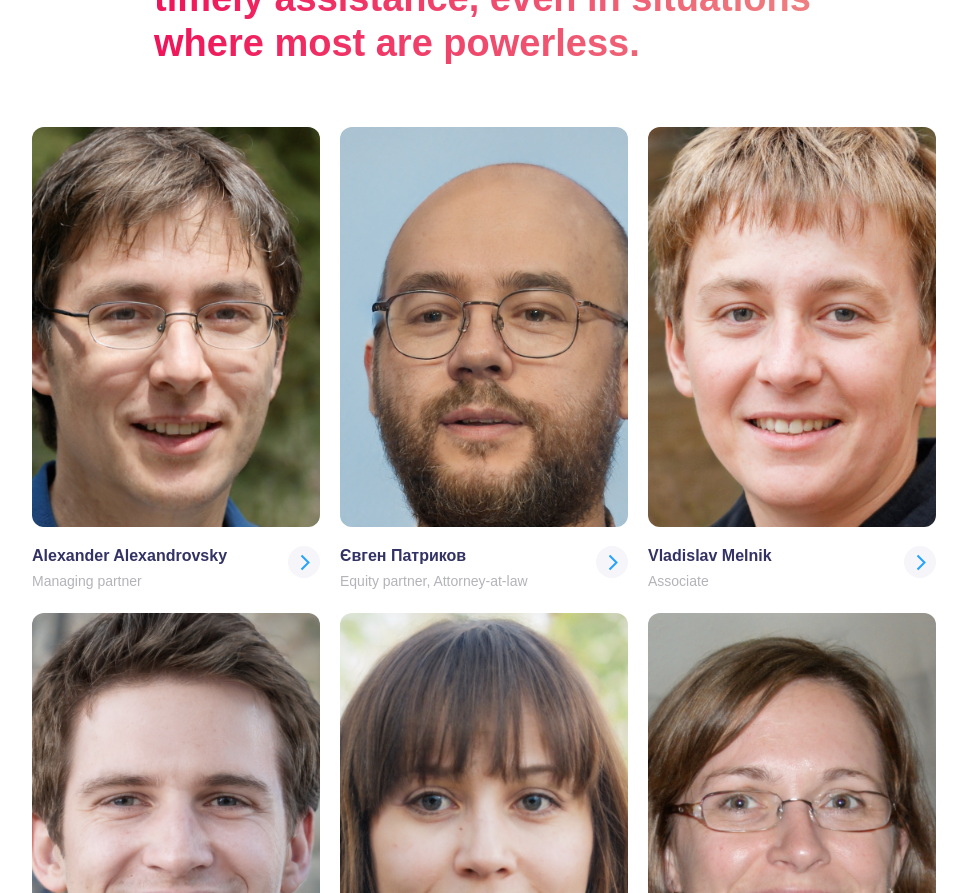
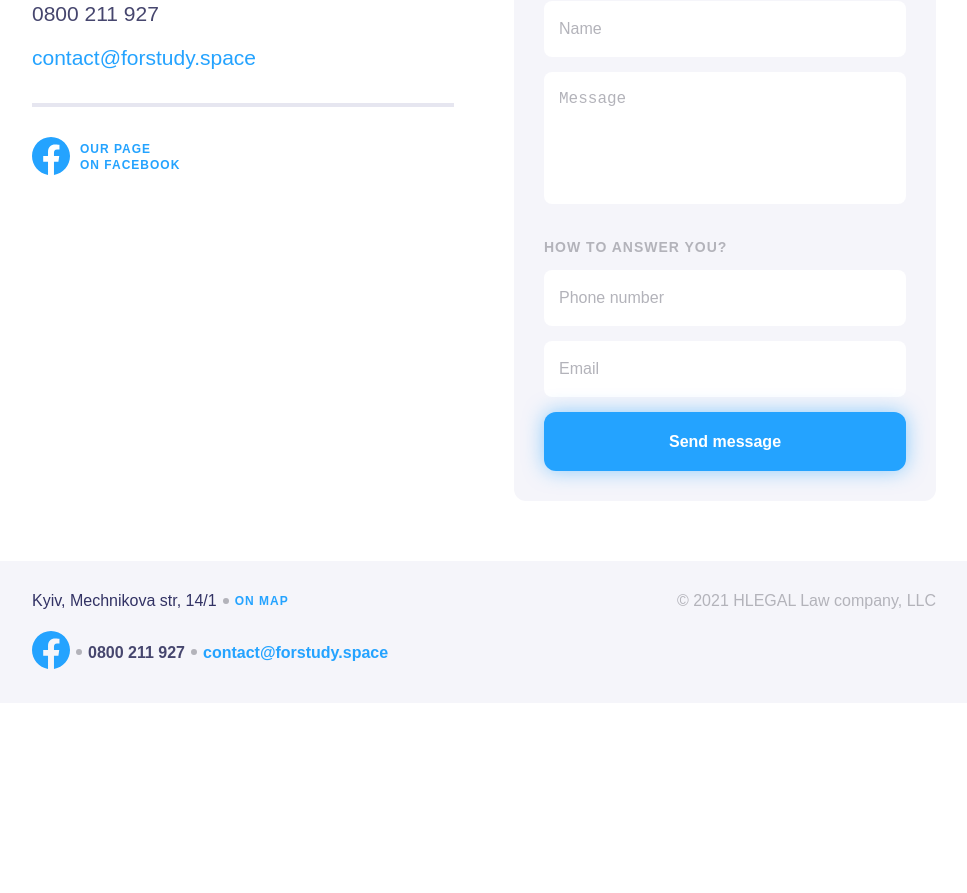
Before and after one commit to Danelsene/front-basic, a plain HTML site: page index.html in a window 1280 px wide. Shown: the part 292-1185 px from the top of the page, without its empty margins (156-1123 px from the left). After the commit the page ends 995 px from the top, so only its background shows below. Drawn offline with Linux system fonts and the light colour scheme.

Commit message:
contact page

```diff
--- a/index.html
+++ b/index.html
@@ -5,7 +5,7 @@
     <meta charset="UTF-8">
     <meta http-equiv="X-UA-Compatible" content="IE=edge">
     <meta name="viewport" content="width=device-width, initial-scale=1.0">
-    <title>Team page</title>
+    <title>Contact page</title>
     <link rel="stylesheet" href="./fonts/fonts.css">
     <link rel="stylesheet" href="./style.css">
     <link rel="stylesheet" href="./media.css">
@@ -17,7 +17,7 @@
             <div class="head_logo">
                 <img src="./images/logo.png" alt="logo">
                 <img src="./images/slash.png" alt="slash">
-                <p class="page_name">team</p>
+                <p class="page_name">contact</p>
             </div>
             <img src="./images/lawcompany.png" alt="lawcompany">
         </div>
@@ -58,7 +58,7 @@
                 <div class="head_logo">
                     <img src="./images/logo.png" alt="logo">
                     <img src="./images/slash.png" alt="slash">
-                    <h1 class="page_name">team</h1>
+                    <h1 class="page_name">contact</h1>
                 </div>
                 <img src="./images/lawcompany.png" alt="lawcompany">
             </div>
@@ -66,9 +66,9 @@
                 <ul class="nav_ul">
                     <li>about us</li>
                     <li>services</li>
-                    <li class="active_page">team</li>
+                    <li>team</li>
                     <li>publications</li>
-                    <li>contacts</li>
+                    <li class="active_page">contact</li>
                 </ul>
             </nav>
         </div>
@@ -96,7 +96,7 @@
                     <div class="head_logo">
                         <img src="./images/logo.png" alt="logo">
                         <img src="./images/slash.png" alt="slash" class="slash">
-                        <p class="page_name">team</p>
+                        <p class="page_name">contact</p>
                     </div>
                     <img src="./images/lawcompany.png" alt="lawcompany" class="lawcompany">
                 </div>
@@ -112,131 +112,65 @@
                         <ul>
                             <li><a href="#" class="nav_link_burger">about us</a></li>
                             <li><a href="#" class="nav_link_burger">services</a></li>
-                            <li><a href="#" class="nav_link_burger current">team</a></li>
+                            <li><a href="#" class="nav_link_burger">team</a></li>
                             <li><a href="#" class="nav_link_burger">publications</a></li>
-                            <li><a href="#" class="nav_link_burger">contacts</a></li>
+                            <li><a href="#" class="nav_link_burger current">contacts</a></li>
                         </ul>
                     </nav>
                 </div>
             </div>
         </section>
-        <section class="main_text_section container">
-            <h1 class="main_text">We are used to taking responsibility and always guarantee honest, timely assistance,
-                even in situations where most are powerless.</h1>
-        </section>
-        <section class="container">
-            <div class="wrapper">
-                <div class="team_card">
-                    <img src="./images/Team-1.png" alt="team1">
-                    <div class="name_part">
-                        <div class="name_text">
-                            <p class="name">Alexander Alexandrovsky</p>
-                            <p class="prof">Managing partner</p>
-                        </div>
+        <section class="container small main_grid">
+            <div class="main_left">
+                <p class="contact_adress">Kyiv, <br> Mechnikova str, 14</p>
+                <div class="gray_line"></div>
+                <p class="contact_tel">
+                    <a href="tel:0800211927">0800 211 927</a>
+                </p>
+                <p class="contact_email">
+                    <a href="mailto:contact@forstudy.space">contact@forstudy.space</a>
+                </p>
+                <div class="gray_line"></div>
+                <div class="contact_facebook_link">
+                    <a href="#" class="footer_face">
+                        <svg width="38" height="38" viewBox="0 0 38 38" fill="none" xmlns="http://www.w3.org/2000/svg">
+                            <path
+                                d="M38 19.1161C38 8.55857 29.4934 0 19 0C8.50658 0 0 8.55857 0 19.1161C0 28.6575 6.94803 36.5659 16.0312 38V24.6419H11.207V19.1161H16.0312V14.9046C16.0312 10.1136 18.8678 7.46723 23.2078 7.46723C25.2866 7.46723 27.4609 7.84059 27.4609 7.84059V12.545H25.0651C22.7048 12.545 21.9688 14.0185 21.9688 15.5302V19.1161H27.2383L26.3959 24.6419H21.9688V38C31.052 36.5659 38 28.6575 38 19.1161Z"
+                                fill="#24A3FF" />
+                        </svg>
+                    </a>
+                    <a href="https://www.facebook.com/" class="faceb_link">our page <br> on facebook</a>
+                </div>
+            </div>
+            <div class="main_right">
+                <h2 class="form_title">We would like to help you</h2>
+                <form action="./index.html" method="post">
+                    <fieldset class="fieldset">
                         <p>
-                            <a href="#" class="more">
-                                <svg width="32" height="32" viewBox="0 0 32 32" fill="none"
-                                    xmlns="http://www.w3.org/2000/svg">
-                                    <circle cx="16" cy="16" r="16" fill="#F5F5FA" />
-                                    <path d="M13.5 23.5L20.5 16.5L13.5 9.5" stroke="#24A3FF" stroke-width="2" />
-                                </svg>
-                            </a>
+                            <label>
+                                <input type="text" name="firstname" placeholder="Name" class="input" required>
+                            </label>
                         </p>
-                    </div>
-                </div>
-                <div class="team_card">
-                    <img src="./images/Team-2.png" alt="team2">
-                    <div class="name_part">
-                        <div class="name_text">
-                            <p class="name">Євген Патриков</p>
-                            <p class="prof">Equity partner, Attorney-at-law</p>
-                        </div>
                         <p>
-                            <a href="#" class="more">
-                                <svg width="32" height="32" viewBox="0 0 32 32" fill="none"
-                                    xmlns="http://www.w3.org/2000/svg">
-                                    <circle cx="16" cy="16" r="16" fill="#F5F5FA" />
-                                    <path d="M13.5 23.5L20.5 16.5L13.5 9.5" stroke="#24A3FF" stroke-width="2" />
-                                </svg>
-                            </a>
+                            <label>
+                                <textarea name="message" id="message" cols="30" rows="4" class="input message"
+                                    placeholder="Message"></textarea>
+                            </label>
                         </p>
-                    </div>
-                </div>
-                <div class="team_card">
-                    <img src="./images/Team-3.jpg" alt="team3">
-                    <div class="name_part">
-                        <div class="name_text">
-                            <p class="name">Vladislav Melnik</p>
-                            <p class="prof">Associate</p>
-                        </div>
+                        <p class="form_second_title">How to answer you?</p>
                         <p>
-                            <a href="#" class="more">
-                                <svg width="32" height="32" viewBox="0 0 32 32" fill="none"
-                                    xmlns="http://www.w3.org/2000/svg">
-                                    <circle cx="16" cy="16" r="16" fill="#F5F5FA" />
-                                    <path d="M13.5 23.5L20.5 16.5L13.5 9.5" stroke="#24A3FF" stroke-width="2" />
-                                </svg>
-                            </a>
+                            <label>
+                                <input type="tel" name="phone" placeholder="Phone number" class="input" required>
+                            </label>
                         </p>
-                    </div>
-                </div>
-                <div class="team_card">
-                    <img src="./images/Team-4.png" alt="team4">
-                    <div class="name_part">
-                        <div class="name_text">
-                            <p class="name">Sergey Binn</p>
-                            <p class="prof">Associate</p>
-                        </div>
-
                         <p>
-                            <a href="#" class="more">
-                                <svg width="32" height="32" viewBox="0 0 32 32" fill="none"
-                                    xmlns="http://www.w3.org/2000/svg">
-                                    <circle cx="16" cy="16" r="16" fill="#F5F5FA" />
-                                    <path d="M13.5 23.5L20.5 16.5L13.5 9.5" stroke="#24A3FF" stroke-width="2" />
-                                </svg>
-                            </a>
+                            <label>
+                                <input type="email" name="email" placeholder="Email" class="input" required>
+                            </label>
                         </p>
-                    </div>
-                </div>
-                <div class="team_card">
-                    <img src="./images/Team-5.png" alt="team5">
-                    <div class="name_part">
-                        <div class="name_text">
-                            <p class="name">Oksana Kobzar</p>
-                            <p class="prof">Equity partner, Attorney-at-law</p>
-                        </div>
-
-                        <p>
-                            <a href="#" class="more">
-                                <svg width="32" height="32" viewBox="0 0 32 32" fill="none"
-                                    xmlns="http://www.w3.org/2000/svg">
-                                    <circle cx="16" cy="16" r="16" fill="#F5F5FA" />
-                                    <path d="M13.5 23.5L20.5 16.5L13.5 9.5" stroke="#24A3FF" stroke-width="2" />
-                                </svg>
-                            </a>
-                        </p>
-                    </div>
-                </div>
-                <div class="team_card">
-                    <img src="./images/Team-6.png" alt="team6">
-                    <div class="name_part">
-                        <div class="name_text">
-                            <p class="name">Julia Wolk</p>
-                            <p class="prof">Associate, Attorney-at-law</p>
-                        </div>
-
-                        <p>
-                            <a href="#" class="more">
-                                <svg width="32" height="32" viewBox="0 0 32 32" fill="none"
-                                    xmlns="http://www.w3.org/2000/svg">
-                                    <circle cx="16" cy="16" r="16" fill="#F5F5FA" />
-                                    <path d="M13.5 23.5L20.5 16.5L13.5 9.5" stroke="#24A3FF" stroke-width="2" />
-                                </svg>
-                            </a>
-                        </p>
-                    </div>
-                </div>
+                        <button type="submit" class="input form_button">Send message</button>
+                    </fieldset>
+                </form>
             </div>
         </section>
     </main>
--- a/media.css
+++ b/media.css
@@ -3,18 +3,6 @@
     max-width: calc(904px + 2rem);
     padding-left: 1rem;
     padding-right: 1rem;
-  }
-
-  .main_text {
-    max-width: 660px;
-  }
-
-  .team_card img {
-    object-fit: cover;
-  }
-
-  .wrapper {
-    gap: 20px;
   }
 }
 
@@ -43,12 +31,8 @@
     justify-content: flex-start;
   }
 
-  .main_text {
-    max-width: 730px;
-  }
-
-  .wrapper {
-    grid-template-columns: repeat(2, 1fr);
+  .main_grid {
+    grid-template-columns: repeat(1, 1fr);
   }
 
   .footer_flex {
@@ -106,20 +90,6 @@
     display: block;
   }
 
-  .main_text_section {
-    margin-top: 30px;
-    margin-bottom: 30px;
-  }
-
-  .main_text {
-    max-width: 490px;
-    font-size: 30px;
-  }
-
-  .wrapper {
-    grid-template-columns: repeat(1, 1fr);
-  }
-
   .footer_stroke {
     display: block;
     text-align: center;
@@ -141,8 +111,4 @@
     padding-left: 1rem;
     padding-right: 1rem;
   }
-
-  .team_card img {
-    height: 300px;
-  }
 }
--- a/style.css
+++ b/style.css
@@ -24,6 +24,22 @@ html {
 
 li {
   list-style-type: none;
+}
+
+form {
+  border: none;
+}
+
+input {
+  border: none;
+}
+
+fieldset {
+  border: none;
+}
+
+textarea {
+  border: none;
 }
 
 /*--------------------------------------Header--------------------------------------*/
@@ -120,66 +136,161 @@ li {
   cursor: pointer;
 }
 
-/*------------------------------------------main text-------------------------------*/
+/*------------------------------------------Contact main part-------------------------------*/
 
-.main_text_section {
-  display: flex;
-  justify-content: center;
+.small {
+  max-width: calc(1080px + 2rem);
+}
+
+.main_grid {
+  display: grid;
+  grid-template-columns: repeat(2, 1fr);
+  gap: 60px;
   margin-top: 60px;
   margin-bottom: 60px;
 }
 
-.main_text {
-  font-size: 38px;
+.contact_adress {
+  font-size: 21px;
+  color: #323264;
+}
+
+.gray_line {
+  height: 4px;
+  background: #e6e6f0;
+  margin-top: 30px;
+  margin-bottom: 30px;
+}
+
+.contact_tel a {
+  font-size: 21px;
+  line-height: 1.4;
+  color: #46466e;
+  text-decoration: none;
+}
+
+.contact_tel a:hover {
+  cursor: pointer;
+}
+
+.contact_email {
+  margin-top: 15px;
+}
+
+.contact_email a {
+  font-size: 21px;
+  line-height: 1.4;
+  text-decoration: none;
+  color: #24a3ff;
+}
+
+.contact_email:hover {
+  cursor: pointer;
+}
+
+.faceb_link {
   font-weight: 700;
+  font-size: 12px;
+  line-height: 1.3;
+  letter-spacing: 1px;
+  text-transform: uppercase;
+  text-decoration: none;
+  color: #24a3ff;
+}
+
+.contact_facebook_link {
+  display: flex;
+  align-items: center;
+  gap: 10px;
+}
+
+.contact_facebook_link:hover .faceb_link {
+  color: #f0145a;
+}
+
+.contact_facebook_link:hover svg path {
+  fill: #f0145a;
+}
+
+.main_right {
+  padding: 30px;
+  background: #f5f5fa;
+  border-radius: 12px;
+}
+
+.form_title {
+  font-weight: 700;
+  font-size: 30px;
   background: linear-gradient(90.13deg, #f0145a 0.84%, #ef8080 99.96%);
   -webkit-background-clip: text;
   -webkit-text-fill-color: transparent;
-  width: 100%;
-  max-width: 1000px;
+  background-clip: text;
 }
 
-/*-----------------------------------------------------------cards-----------------------------------------------------*/
+.fieldset {
+  border: none;
+}
 
-.more:hover svg path {
-  stroke: #f0145a;
+.input {
+  width: 100%;
+  border-radius: 8px;
+  font-size: 16px;
+  line-height: 1.6;
+  color: #b3b3ba;
+  padding: 15px;
+  margin-top: 15px;
+  outline: none;
+}
+
+.input:hover {
   cursor: pointer;
 }
 
-.team_card img {
-  width: 100%;
-  height: 400px;
-  border-radius: 12px;
-  margin-bottom: 15px;
+.input:focus {
+  color: #000000;
+  border: 1px solid #24a3ff;
 }
 
-.name_part {
-  display: flex;
-  justify-content: space-between;
+.message:focus {
+  color: #000000;
+  border: 1px solid #24a3ff;
 }
 
-.name_part:hover .name {
-  color: #f0145a;
+::placeholder {
+  color: #b3b3ba;
+}
+
+.message {
+  resize: none;
+}
+
+.form_second_title {
+  font-weight: 700;
+  font-size: 14px;
+  line-height: 1.2;
+  letter-spacing: 1px;
+  text-transform: uppercase;
+  color: #b3b3ba;
+  margin-top: 30px;
+}
+
+.form_button {
+  font-weight: 700;
+  color: #ffffff;
+  background: #24a3ff;
+  box-shadow: 0px 0px 20px rgba(36, 163, 255, 0.5);
+  border-radius: 12px;
+  border-color: transparent;
   cursor: pointer;
 }
 
-.name {
-  font-weight: 700;
-  color: #323264;
+.form_button:hover {
+  background: #0085ff;
 }
 
-.prof {
-  font-size: 14px;
-  line-height: 1.6;
-  color: #b3b3ba;
-  margin-top: 5px;
-}
-
-.wrapper {
-  display: grid;
-  grid-template-columns: repeat(3, 1fr);
-  gap: 60px;
-  margin-bottom: 60px;
+.form_button:active {
+  background: #006ccf;
+  color: #ffffff;
 }
 
 /*---------------------------------------------------footer---------------------------------------*/
@@ -247,6 +358,7 @@ li {
   height: 25px;
   position: absolute;
   right: 0;
+  bottom: 0;
   z-index: 3;
   opacity: 0;
 }
```
